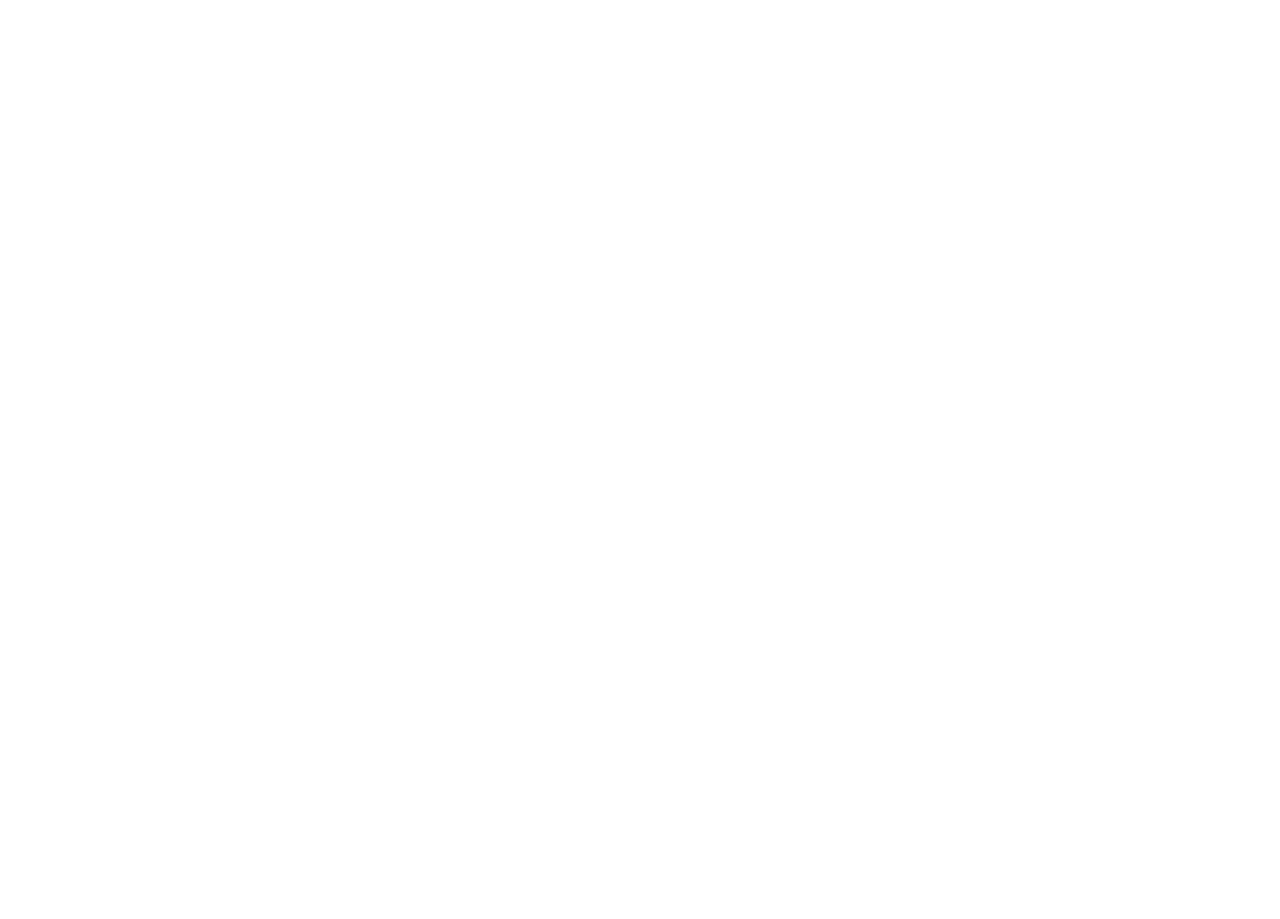
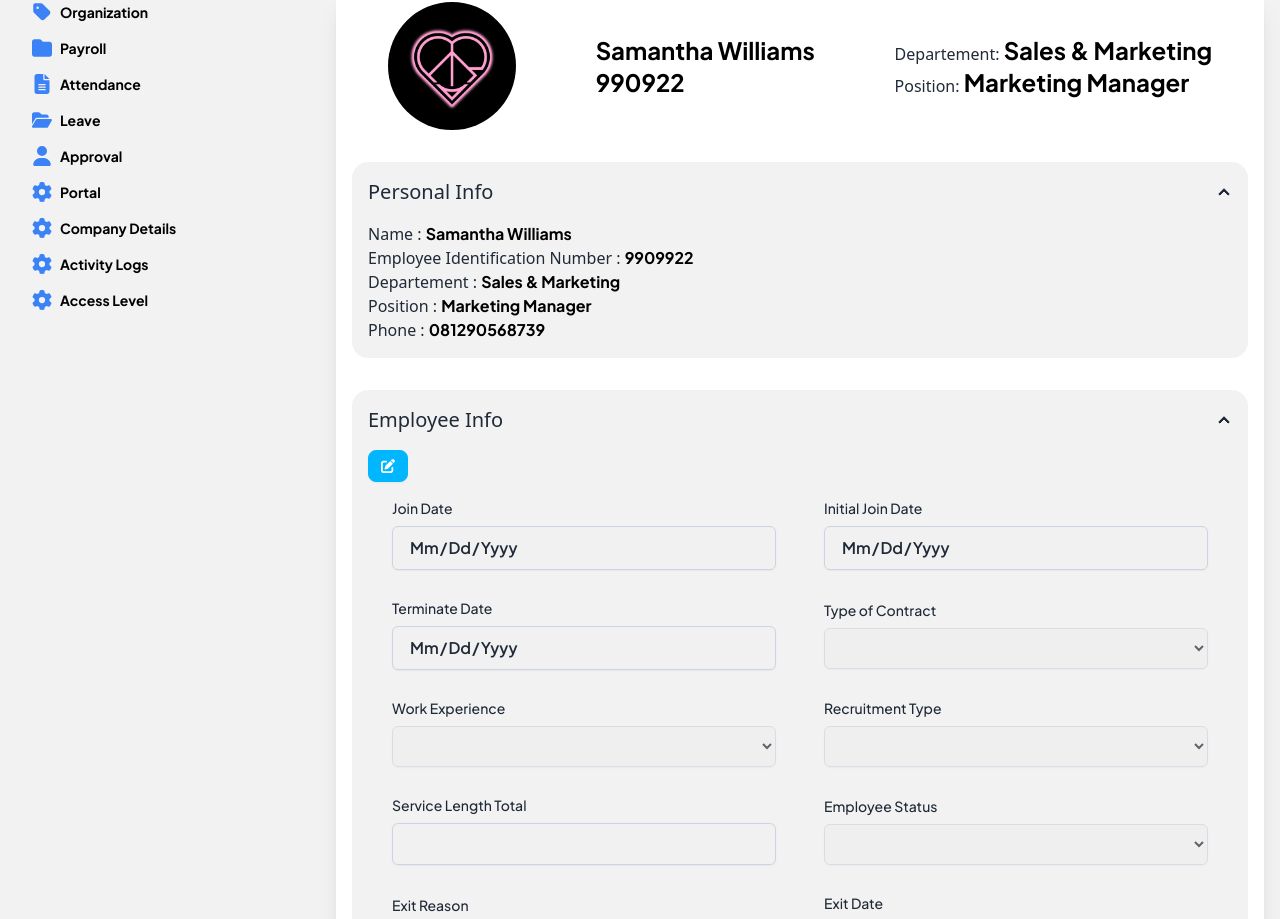
Before and after one commit to radenmasabdul/fordeApp, a Vue app: page /employees in a window 1280 px wide. Before the commit this address had no page. Shown: the part 94-1013 px from the top of the page. Before the commit the page ends 800 px from the top, so only its background shows below. Built offline with nearby package versions, Linux system fonts and the light colour scheme.

Commit message:
slicing page employee

```diff
--- a/src/components/layout/Sidebar.vue
+++ b/src/components/layout/Sidebar.vue
@@ -15,14 +15,14 @@
       <label for="my-drawer-2" aria-label="close sidebar" class="drawer-overlay"></label>
       <ul class="menu bg-base-200 text-base-content min-h-full w-80 p-4">
         <li>
-          <router-link to="#">
+          <router-link to="/">
             <font-awesome-icon :icon="['fas', 'chart-pie']" :class="iconClass" />
             <span :class="textClass">Dashboard</span>
           </router-link>
         </li>
 
         <li>
-          <router-link to="#">
+          <router-link to="/employees">
             <font-awesome-icon :icon="['fas', 'book']" :class="iconClass" />
             <span :class="textClass">Employees</span>
           </router-link>
--- a/src/layout/Layout.vue
+++ b/src/layout/Layout.vue
@@ -10,7 +10,7 @@
     <div class="flex flex-col flex-grow">
       <Navbar />
 
-      <div class="h-full">
+      <div class="h-full bg-base-200">
         <Content>
           <slot></slot>
         </Content>
--- a/src/routes/index.js
+++ b/src/routes/index.js
@@ -1,17 +1,25 @@
 import { createRouter, createWebHistory } from 'vue-router';
 
 import Home from '../views/Home.vue';
+import Employees from '../views/employees/Employees.vue';
 
 const router = createRouter({
     history: createWebHistory(import.meta.env.BASE_URL),
     routes: [
-        //auth
         {
             path: "/",
             name: "home",
             component: Home,
             meta: {
-                title: "Welcome",
+                title: "Dashboard",
+            },
+        },
+        {
+            path: "/employees",
+            name: "employees",
+            component: Employees,
+            meta: {
+                title: "Employees",
             },
         },
     ]
--- /dev/null
+++ b/src/views/employees/Employees.vue
@@ -0,0 +1,182 @@
+<script setup>
+import Layout from "../../layout/Layout.vue";
+import Logo from "../../assets/logo.jpg";
+import { ref } from "vue";
+
+const isCollapsePersonal = ref(true);
+const isCollapseEmployee = ref(true);
+
+const collapseAction = (field) => {
+  if (field === "personal") {
+    isCollapsePersonal.value = !isCollapsePersonal.value;
+  } else if (field === "employee") {
+    isCollapseEmployee.value = !isCollapseEmployee.value;
+  }
+};
+
+let classStyle =
+  "font-JakartaSans font-semibold text-base capitalize block bg-#e0e0e0 w-96 border border-slate-300 rounded-md py-2 px-4 shadow-sm focus:outline-none focus:border-sky-500 focus:ring-sky-500 focus:ring-1";
+</script>
+
+<template>
+  <Layout>
+    <div class="flex flex-wrap justify-around mx-4 my-4 gap-2 bg-base">
+      <div class="avatar">
+        <div class="w-32 rounded-full">
+          <img :src="Logo" />
+        </div>
+      </div>
+
+      <div class="py-8">
+        <h1 class="font-JakartaSans text-2xl font-bold text-black">Samantha Williams</h1>
+        <h1 class="font-JakartaSans text-2xl font-bold text-black">990922</h1>
+      </div>
+
+      <div class="py-8">
+        <h1>Departement: <span class="font-JakartaSans text-2xl font-bold text-black"> Sales & Marketing </span></h1>
+        <h1>Position: <span class="font-JakartaSans text-2xl font-bold text-black"> Marketing Manager </span></h1>
+      </div>
+    </div>
+
+    <div class="py-4 mx-4">
+      <div class="collapse collapse-arrow bg-base-200" @click="() => collapseAction('personal')">
+        <input type="radio" name="my-accordion-2" checked="checked" class="cursor-pointer" />
+        <div class="collapse-title text-xl font-medium">Personal Info</div>
+        <div class="collapse-content" v-if="isCollapsePersonal">
+          <h1>Name : <span class="font-JakartaSans text-base font-bold text-black">Samantha Williams</span></h1>
+          <h1>
+            Employee Identification Number :
+            <span class="font-JakartaSans text-base font-bold text-black">9909922</span>
+          </h1>
+          <h1>
+            Departement :
+            <span class="font-JakartaSans text-base font-bold text-black">Sales & Marketing</span>
+          </h1>
+          <h1>
+            Position :
+            <span class="font-JakartaSans text-base font-bold text-black">Marketing Manager</span>
+          </h1>
+          <h1>
+            Phone :
+            <span class="font-JakartaSans text-base font-bold text-black">081290568739</span>
+          </h1>
+        </div>
+      </div>
+    </div>
+
+    <div class="py-4 mx-4">
+      <div class="collapse collapse-arrow bg-base-200">
+        <input
+          type="radio"
+          name="my-accordion-3"
+          checked="checked"
+          class="cursor-pointer"
+          @click="() => collapseAction('employee')"
+        />
+        <div class="collapse-title text-xl font-medium">Employee Info</div>
+        <div class="collapse-content" v-if="isCollapseEmployee">
+          <div>
+            <button class="btn btn-info btn-sm">
+              <span><font-awesome-icon :icon="['fas', 'pen-to-square']" style="color: #ffffff" /></span>
+            </button>
+          </div>
+
+          <div class="flex flex-wrap justify-around items-center pt-4">
+            <div class="mb-3">
+              <label class="block mb-2 font-JakartaSans font-medium text-sm" for="start">Join Date</label>
+              <input type="date" id="start" name="start" :class="classStyle" disabled />
+            </div>
+
+            <div class="mb-3">
+              <label class="block mb-2 font-JakartaSans font-medium text-sm" for="init">Initial Join Date</label>
+              <input type="date" id="init" name="init" :class="classStyle" disabled />
+            </div>
+          </div>
+
+          <div class="flex flex-wrap justify-around items-center pt-4">
+            <div class="mb-3">
+              <label class="block mb-2 font-JakartaSans font-medium text-sm" for="terminate">Terminate Date</label>
+              <input type="date" id="terminate" name="terminate" :class="classStyle" disabled />
+            </div>
+
+            <div class="mb-3">
+              <label class="block mb-2 font-JakartaSans font-medium text-sm" for="type">Type of Contract</label>
+              <select name="type" id="type" :class="classStyle" disabled>
+                <option></option>
+                <option value="pkwt">PKWT</option>
+                <option value="pkwtt">PKWTT</option>
+              </select>
+            </div>
+          </div>
+
+          <div class="flex flex-wrap justify-around items-center pt-4">
+            <div class="mb-3">
+              <label class="block mb-2 font-JakartaSans font-medium text-sm" for="work">Work Experience</label>
+              <select name="work" id="work" :class="classStyle" disabled>
+                <option></option>
+                <option value="1">1 Years</option>
+                <option value="2">2 Years</option>
+                <option value="3">3 Years</option>
+                <option value="4">4 Years</option>
+                <option value="5">5 Years</option>
+                <option value="6+">6+ Years</option>
+              </select>
+            </div>
+
+            <div class="mb-3">
+              <label class="block mb-2 font-JakartaSans font-medium text-sm" for="recruitment">Recruitment Type</label>
+              <select name="recruitment" id="recruitment" :class="classStyle" disabled>
+                <option></option>
+                <option value="linkedin">LinkedIn</option>
+                <option value="glints">Glints</option>
+                <option value="jobstreet">Job Street</option>
+              </select>
+            </div>
+          </div>
+
+          <div class="flex flex-wrap justify-around items-center pt-4">
+            <div class="mb-3">
+              <label class="block mb-2 font-JakartaSans font-medium text-sm" for="service">Service Length Total</label>
+              <input type="text" name="service" id="service" :class="classStyle" disabled />
+            </div>
+
+            <div class="mb-3">
+              <label class="block mb-2 font-JakartaSans font-medium text-sm" for="status">Employee Status</label>
+              <select name="status" id="status" :class="classStyle" disabled>
+                <option></option>
+                <option value="active">Active</option>
+                <option value="nonactive">Non Active</option>
+              </select>
+            </div>
+          </div>
+
+          <div class="flex flex-wrap justify-around items-center pt-4">
+            <div class="mb-3">
+              <label class="block mb-2 font-JakartaSans font-medium text-sm" for="reason">Exit Reason</label>
+              <select name="reason" id="reason" :class="classStyle" disabled>
+                <option></option>
+                <option value="study">Study</option>
+                <option value="switchcareer">Switch Career</option>
+                <option value="other">Other</option>
+              </select>
+            </div>
+
+            <div class="mb-3">
+              <label class="block mb-2 font-JakartaSans font-medium text-sm" for="exit">Exit Date</label>
+              <input type="date" name="exit" id="exit" :class="classStyle" disabled />
+            </div>
+          </div>
+
+          <div class="flex flex-wrap justify-start items-center ml-10">
+            <div class="mb-3">
+              <label class="block mb-2 font-JakartaSans font-medium text-sm" for="resign">Resign Tender Date</label>
+              <input type="text" name="resign" id="resign" :class="classStyle" disabled />
+            </div>
+          </div>
+        </div>
+      </div>
+    </div>
+  </Layout>
+</template>
+
+<style scoped></style>
```
